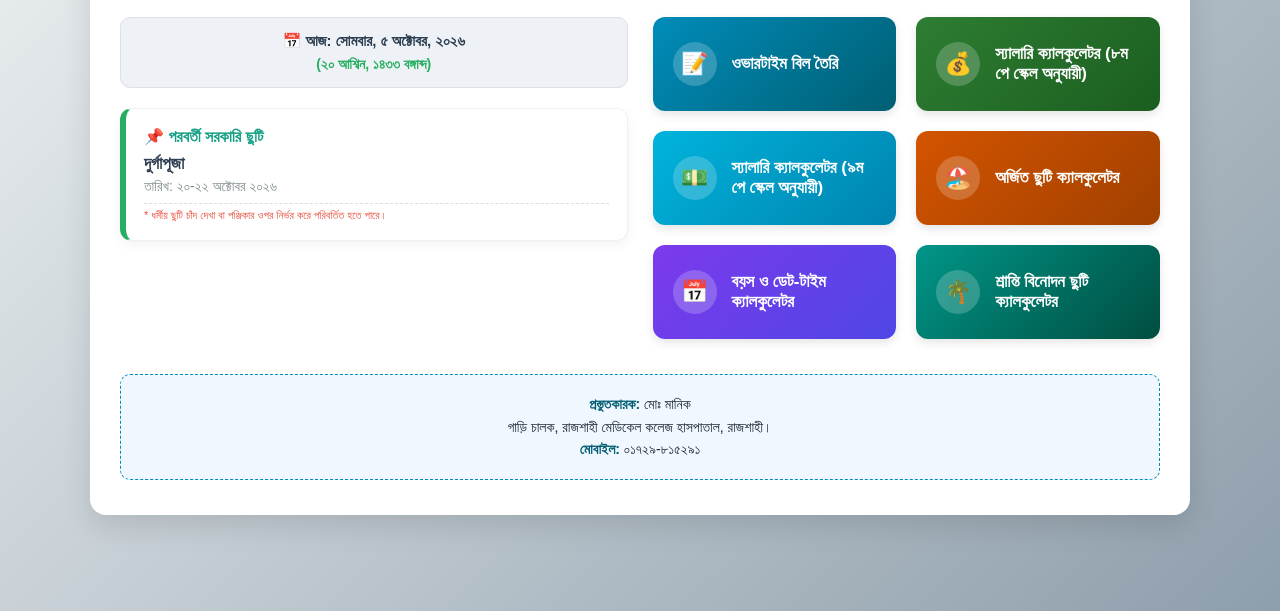
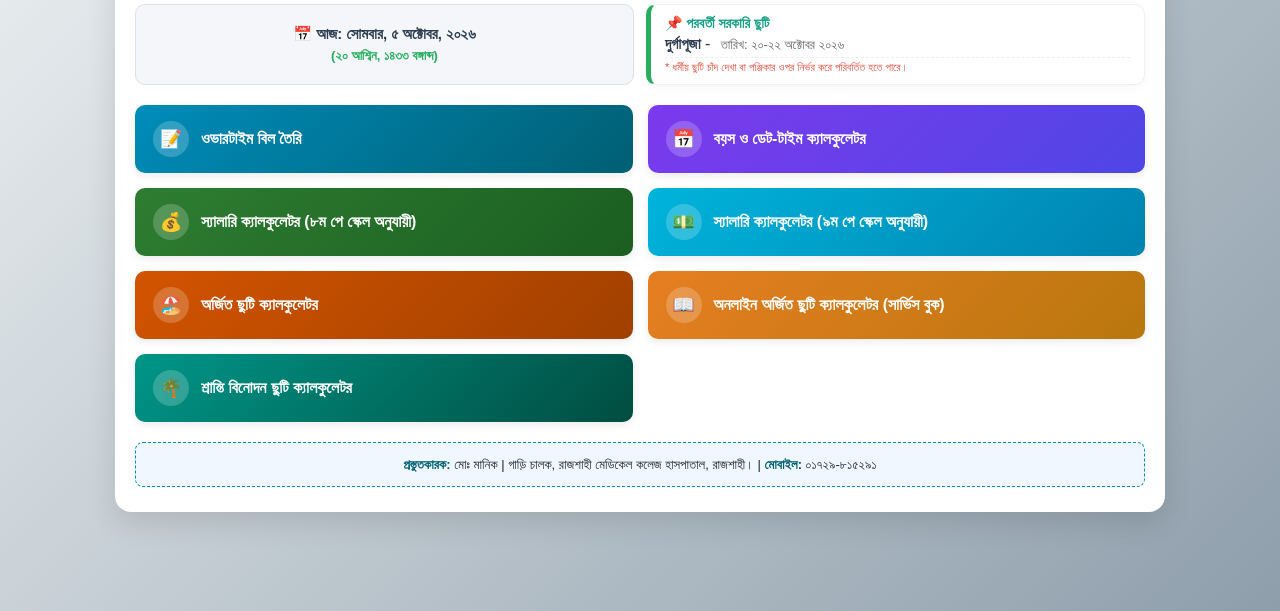
Before and after one commit to manik-rmch/dashboard, a plain HTML site: page index.html in a window 1280 px wide. Shown: the part 189-800 px from the top of the page. Drawn offline with Linux system fonts and the light colour scheme.

Commit message:
Update index.html

```diff
--- a/index.html
+++ b/index.html
@@ -14,24 +14,17 @@
             justify-content: center;
             align-items: center;
             min-height: 100vh;
-            padding: 20px;
+            padding: 15px;
         }
 
         /* প্রধান ড্যাশবোর্ড কার্ড */
         .dashboard-card {
             background: #ffffff;
-            padding: 35px 30px;
+            padding: 25px 20px;
             border-radius: 16px;
             box-shadow: 0 10px 30px rgba(0, 0, 0, 0.12);
             width: 100%;
-            max-width: 1100px; /* ডেস্কটপে চওড়া লেআউট */
-        }
-
-        /* ডেস্কটপের জন্য কন্টেইনার গ্রিড */
-        .dashboard-grid {
-            display: grid;
-            grid-template-columns: 1fr;
-            gap: 25px;
+            max-width: 1050px;
         }
 
         /* হেডার স্টাইল */
@@ -39,65 +32,79 @@
             text-align: center;
             margin-bottom: 20px;
         }
-        h1 { font-size: 26px; color: #1a252f; margin-bottom: 6px; }
-        p.subtitle { font-size: 15px; color: #666; }
+        h1 { font-size: 24px; color: #1a252f; margin-bottom: 4px; }
+        p.subtitle { font-size: 14px; color: #666; }
 
-        /* তারিখ প্রদর্শন স্টাইল */
+        /* টপ প্যানেল: তারিখ ও ছুটি কম্প্যাক্ট গ্রিড */
+        .top-panel-grid {
+            display: grid;
+            grid-template-columns: 1fr;
+            gap: 12px;
+            margin-bottom: 20px;
+        }
+
+        /* তারিখ প্রদর্শন স্টাইল (কম্প্যাক্ট) */
         .date-display-box {
-            background: #eef2f7;
-            padding: 12px;
+            background: #f4f6f9;
+            padding: 10px 14px;
             border-radius: 10px;
-            margin-bottom: 20px;
             border: 1px solid #dcdfe6;
             text-align: center;
-            line-height: 1.5;
+            display: flex;
+            align-items: center;
+            justify-content: center;
+            min-height: 80px;
         }
-        .date-display-box .date-text { font-size: 15px; font-weight: bold; color: #2c3e50; }
+        .date-display-box .date-text { font-size: 15px; font-weight: bold; color: #2c3e50; line-height: 1.4; }
 
-        /* সরকারি ছুটির উইজেট স্টাইল */
+        /* সরকারি ছুটির উইজেট স্টাইল (কম্প্যাক্ট) */
         .govt-card {
             background: #fff;
-            padding: 18px;
-            border-radius: 12px;
-            border-left: 6px solid #27ae60;
-            box-shadow: 0 4px 12px rgba(0,0,0,0.05);
+            padding: 10px 14px;
+            border-radius: 10px;
+            border-left: 5px solid #27ae60;
+            box-shadow: 0 2px 8px rgba(0,0,0,0.04);
             text-align: left;
-            margin-bottom: 20px;
             border-top: 1px solid #f0f0f0;
             border-right: 1px solid #f0f0f0;
             border-bottom: 1px solid #f0f0f0;
+            display: flex;
+            flex-direction: column;
+            justify-content: center;
+            min-height: 80px;
         }
-        .govt-card h3 { font-size: 16px; color: #16a085; margin-bottom: 8px; }
-        .holiday-name { font-size: 17px; font-weight: bold; color: #2c3e50; }
-        .holiday-date { color: #7f8c8d; font-size: 14px; margin-top: 4px; }
-        .holiday-note { font-size: 11px; color: #e74c3c; margin-top: 8px; border-top: 1px dashed #ddd; padding-top: 5px; }
+        .govt-card h3 { font-size: 14px; color: #16a085; margin-bottom: 3px; display: flex; align-items: center; gap: 5px; }
+        .holiday-name { font-size: 15px; font-weight: bold; color: #2c3e50; display: inline; }
+        .holiday-date { color: #666; font-size: 13px; display: inline; margin-left: 6px; }
+        .holiday-note { font-size: 11px; color: #e74c3c; margin-top: 4px; padding-top: 3px; border-top: 1px dashed #eee; }
 
         /* বাটন গ্রিড স্টাইল */
         .button-grid {
             display: grid;
             grid-template-columns: 1fr;
             gap: 15px;
+            margin-bottom: 20px;
         }
 
         .dash-btn {
             display: flex;
             align-items: center;
             justify-content: flex-start;
-            gap: 15px;
-            padding: 20px 18px;
-            border-radius: 12px;
+            gap: 12px;
+            padding: 15px 16px;
+            border-radius: 10px;
             text-decoration: none;
             color: #ffffff;
-            font-size: 16px;
+            font-size: 15px;
             font-weight: bold;
             transition: all 0.3s ease;
-            box-shadow: 0 4px 10px rgba(0, 0, 0, 0.1);
+            box-shadow: 0 3px 8px rgba(0, 0, 0, 0.08);
             cursor: pointer;
         }
 
         .dash-btn:hover {
-            transform: translateY(-4px);
-            box-shadow: 0 8px 20px rgba(0, 0, 0, 0.18);
+            transform: translateY(-3px);
+            box-shadow: 0 6px 16px rgba(0, 0, 0, 0.15);
         }
 
         /* বাটন কালার */
@@ -106,57 +113,47 @@
         .btn-leave { background: linear-gradient(135deg, #d35400, #a04000); }
         .btn-age { background: linear-gradient(135deg, #7c3aed, #4f46e5); }
         .btn-salary-9th { background: linear-gradient(135deg, #00b4db, #0083b0); }
-        .btn-recreation { background: linear-gradient(135deg, #009688, #004d40); } /* শ্রান্তি বিনোদন ছুটির স্টাইলিশ কালার */
+        .btn-recreation { background: linear-gradient(135deg, #009688, #004d40); }
+        .btn-service-leave { background: linear-gradient(135deg, #e67e22, #b9770e); }
 
         .icon {
-            font-size: 22px;
+            font-size: 18px;
             background: rgba(255, 255, 255, 0.2);
-            padding: 8px;
+            padding: 6px;
             border-radius: 50%;
             display: flex;
             align-items: center;
             justify-content: center;
-            width: 44px;
-            height: 44px;
+            width: 36px;
+            height: 36px;
             flex-shrink: 0;
         }
 
         .author-box {
             background-color: #f0f7ff;
             border: 1px dashed #008cba;
-            border-radius: 10px;
-            padding: 18px;
-            font-size: 14px;
+            border-radius: 8px;
+            padding: 12px;
+            font-size: 13px;
             color: #1a252f;
-            line-height: 1.6;
+            line-height: 1.5;
             text-align: center;
         }
         .author-box strong { color: #005f73; }
 
-        /* 💻 ডেস্কটপ ও ল্যাপটপ ভিউয়ের জন্য রেসপন্সিভ গ্রিড (৭৬৮ পিক্সেলের ওপরে) */
+        /* 💻 ডেস্কটপ ভিউ রেসপন্সিভ */
         @media (min-width: 768px) {
-            .header-section {
-                grid-column: span 2;
-            }
-
-            .dashboard-grid {
+            .top-panel-grid {
                 grid-template-columns: 1fr 1fr;
-                align-items: start;
             }
 
             .button-grid {
-                grid-template-columns: 1fr 1fr; /* বাটনগুলো ২ কলামে সাজাবে */
-                gap: 20px;
+                grid-template-columns: 1fr 1fr;
             }
 
             .dash-btn {
-                padding: 25px 20px; /* ডেস্কটপে বড় ও স্টাইলিশ বাটন */
-                font-size: 17px;
-            }
-
-            .author-box {
-                grid-column: span 2;
-                margin-top: 10px;
+                padding: 16px 18px;
+                font-size: 16px;
             }
         }
     </style>
@@ -164,14 +161,14 @@
 <body>
 
     <div class="dashboard-card">
+        <!-- হেডার -->
         <div class="header-section">
             <h1>রাজশাহী মেডিকেল কলেজ হাসপাতাল</h1>
             <p class="subtitle">ড্রাইভার সেকশন ম্যানেজমেন্ট ড্যাশবোর্ড</p>
         </div>
 
-        <div class="dashboard-grid">
-            <!-- বাম পাশের কলাম: তারিখ ও ছুটির তথ্য -->
-            <div class="left-panel">
+        <!-- ওপরের সেকশন: কম্প্যাক্ট তারিখ ও ছুটি -->
+        <div class="top-panel-grid">
             <div class="date-display-box">
                 <div class="date-text" id="current-date-display">আজকের তারিখ লোড হচ্ছে...</div>
             </div>
@@ -183,12 +180,16 @@
             </div>
         </div>
 
-            <!-- ডান পাশের কলাম: বাটন গ্রিড -->
-            <div class="right-panel">
+        <!-- বাটন সেকশন -->
         <div class="button-grid">
             <a href="https://manik-rmch.github.io/overtime-bill/" class="dash-btn btn-overtime">
                 <span class="icon">📝</span>
                 <span>ওভারটাইম বিল তৈরি</span>
+            </a>
+
+            <a href="https://manik-rmch.github.io/age-calculator/" class="dash-btn btn-age">
+                <span class="icon">📅</span>
+                <span>বয়স ও ডেট-টাইম ক্যালকুলেটর</span>
             </a>
 
             <a href="https://manik-rmch.github.io/salary-calculator/" class="dash-btn btn-salary">
@@ -206,25 +207,20 @@
                 <span>অর্জিত ছুটি ক্যালকুলেটর</span>
             </a>
 
-                    <a href="https://manik-rmch.github.io/age-calculator/" class="dash-btn btn-age">
-                        <span class="icon">📅</span>
-                        <span>বয়স ও ডেট-টাইম ক্যালকুলেটর</span>
+            <a href="https://manik-rmch.github.io/earned-leave-online/" class="dash-btn btn-service-leave">
+                <span class="icon">📖</span>
+                <span>অনলাইন অর্জিত ছুটি ক্যালকুলেটর (সার্ভিস বুক)</span>
             </a>
 
-                    <!-- নতুন শ্রান্তি বিনোদন ছুটি ক্যালকুলেটর বাটন -->
             <a href="https://manik-rmch.github.io/rest-and-recreation-leave/" class="dash-btn btn-recreation">
                 <span class="icon">🌴</span>
                 <span>শ্রান্তি বিনোদন ছুটি ক্যালকুলেটর</span>
             </a>
         </div>
-            </div>
 
         <!-- প্রস্তুতকারক তথ্য -->
         <div class="author-box">
-                <strong>প্রস্তুতকারক:</strong> মোঃ মানিক<br>
-                গাড়ি চালক, রাজশাহী মেডিকেল কলেজ হাসপাতাল, রাজশাহী।<br>
-                <strong>মোবাইল:</strong> ০১৭২৯-৮১৫২৯১
-            </div>
+            <strong>প্রস্তুতকারক:</strong> মোঃ মানিক | গাড়ি চালক, রাজশাহী মেডিকেল কলেজ হাসপাতাল, রাজশাহী। | <strong>মোবাইল:</strong> ০১৭২৯-৮১৫২৯১
         </div>
     </div>
 
@@ -247,7 +243,7 @@
             monthDays[10] = 30;
         }
 
-        let banglaYear = month < 3 || (month === 3 && day < 14) ? year - 594 : year - 593;
+        let banglaYear = (month < 3 || (month === 3 && day < 14)) ? year - 594 : year - 593;
 
         let pohelaBoishakh = new Date(year, 3, 14);
         if (date < pohelaBoishakh) {
@@ -275,7 +271,7 @@
     const dateInBn = now.toLocaleDateString('bn-BD', optionsBn);
     const banglaDateStr = getBanglaDate(now);
 
-    document.getElementById('current-date-display').innerHTML = `📅 আজ: ${dateInBn}<br><span style="color: #27ae60; font-size: 14px;">(${banglaDateStr})</span>`;
+    document.getElementById('current-date-display').innerHTML = `📅 আজ: ${dateInBn} <br><span style="color: #27ae60; font-size: 13px;">(${banglaDateStr})</span>`;
 
     const holidays = [
         { name: "শবে বরাত", startDate: "2026-02-04", endDate: "2026-02-04", displayDate: "০৪/০২/২০২৬" },
@@ -292,32 +288,15 @@
         { name: "শুভ জন্মাষ্টমী", startDate: "2026-09-04", endDate: "2026-09-04", displayDate: "০৪/০৯/২০২৬" },
         { name: "দুর্গাপূজা", startDate: "2026-10-20", endDate: "2026-10-22", displayDate: "২০-২২ অক্টোবর ২০২৬" },
         { name: "বিজয় দিবস", startDate: "2026-12-16", endDate: "2026-12-16", displayDate: "১৬/১২/২০২৬" },
-        { name: "যীশুর জন্মোৎসব (বড়দিন)", startDate: "2026-12-25", endDate: "2026-12-25", displayDate: "২৫/১২/২০২৬" },
-
-        { name: "শবে বরাত", startDate: "2027-01-24", endDate: "2027-01-24", displayDate: "২৪/০১/২০২৭" },
-        { name: "শহীদ দিবস ও আন্তর্জাতিক মাতৃভাষা দিবস", startDate: "2027-02-21", endDate: "2027-02-21", displayDate: "২১/০২/২০২৭" },
-        { name: "শবে কদর", startDate: "2027-03-06", endDate: "2027-03-06", displayDate: "০৬/০৩/২০২৭" },
-        { name: "ঈদুল ফিতর", startDate: "2027-03-09", endDate: "2027-03-11", displayDate: "০৯-১১ মার্চ ২০২৭" },
-        { name: "স্বাধীনতা ও জাতীয় দিবস", startDate: "2027-03-26", endDate: "2027-03-26", displayDate: "২৬/০৩/২০২৭" },
-        { name: "পহেলা বৈশাখ", startDate: "2027-04-14", endDate: "2027-04-14", displayDate: "১৪/০৪/২০২৭" },
-        { name: "মে দিবস", startDate: "2027-05-01", endDate: "2027-05-01", displayDate: "০১/০৫/২০২৭" },
-        { name: "ঈদুল আজহা", startDate: "2027-05-16", endDate: "2027-05-18", displayDate: "১৬-১৮ মে ২০২৭" },
-        { name: "বুদ্ধ পূর্ণিমা", startDate: "2027-05-20", endDate: "2027-05-20", displayDate: "২০/০৫/২০২৭" },
-        { name: "আশূরা (১০ই মহররম)", startDate: "2027-06-15", endDate: "2027-06-15", displayDate: "১৫/০৬/২০২৭" },
-        { name: "জুলাই গণঅভ্যুত্থান দিবস", startDate: "2027-08-05", endDate: "2027-08-05", displayDate: "০৫/০৮/২০২৭" },
-        { name: "ঈদে মিলাদুন্নবী (সা.)", startDate: "2027-08-15", endDate: "2027-08-15", displayDate: "১৫/০৮/২০২৭" },
-        { name: "শুভ জন্মাষ্টমী", startDate: "2027-08-25", endDate: "2027-08-25", displayDate: "২৫/০৮/২০২৭" },
-        { name: "দুর্গাপূজা (নবমী ও দশমী)", startDate: "2027-10-08", endDate: "2027-10-09", displayDate: "০৮-০৯ অক্টোবর ২০২৭" },
-        { name: "বিজয় দিবস", startDate: "2027-12-16", endDate: "2027-12-16", displayDate: "১৬/১২/২০২৭" },
-        { name: "যীশুর জন্মোৎসব (বড়দিন)", startDate: "2027-12-25", endDate: "2027-12-25", displayDate: "২৫/১২/২০২৭" }
+        { name: "যীশুর জন্মোৎসব (বড়দিন)", startDate: "2026-12-25", endDate: "2026-12-25", displayDate: "২৫/১২/২০২৬" }
     ];
 
     const todayStr = now.toISOString().split('T')[0];
     const nextHoliday = holidays.find(h => h.endDate >= todayStr) || holidays[holidays.length - 1];
 
     document.getElementById('holiday-info').innerHTML = `
-        <div class="holiday-name">${nextHoliday.name}</div>
-        <div class="holiday-date">তারিখ: ${nextHoliday.displayDate}</div>
+        <span class="holiday-name">${nextHoliday.name}</span> -
+        <span class="holiday-date">তারিখ: ${nextHoliday.displayDate}</span>
     `;
 </script>
 
```
Lines whose indentation alone changed are shown as unchanged.
